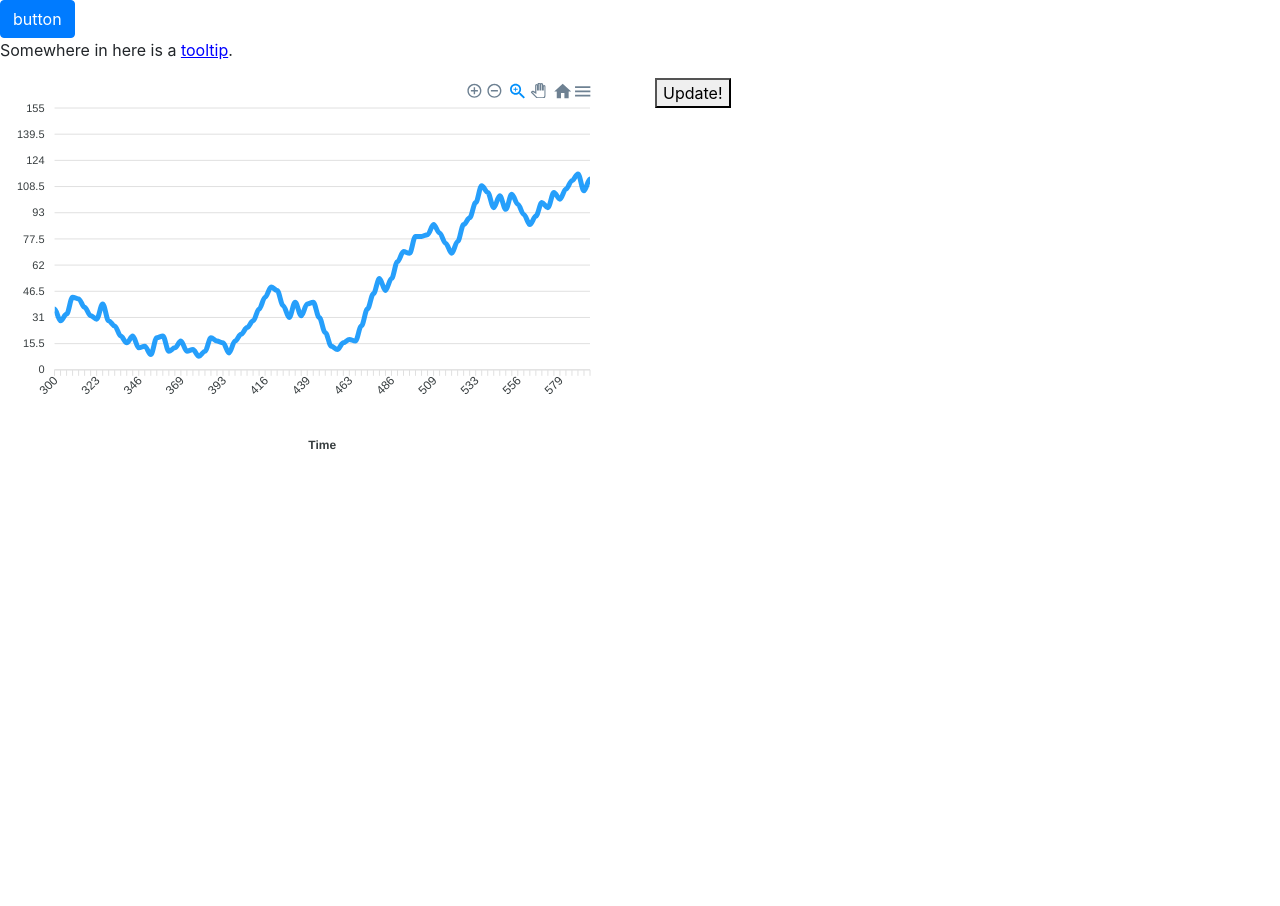
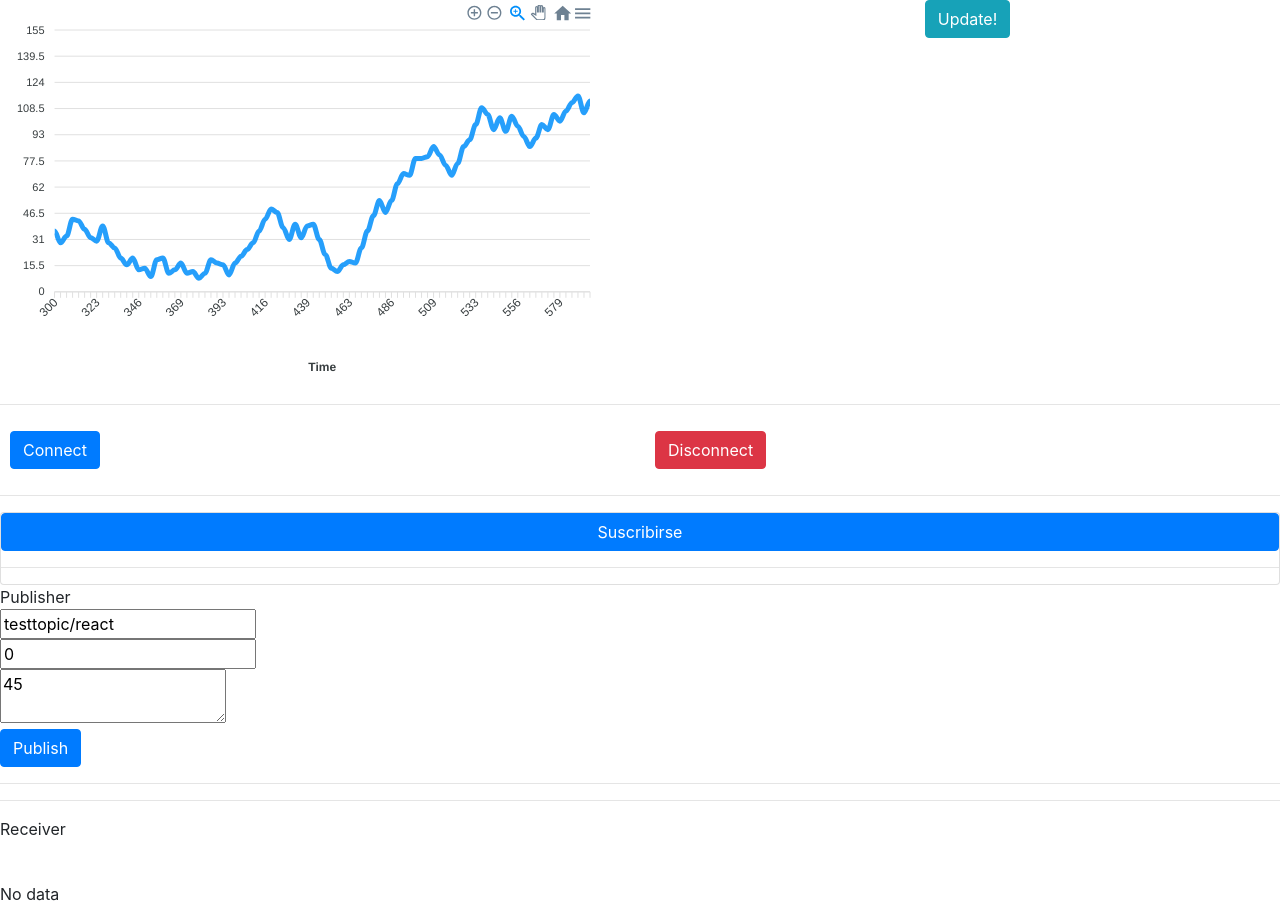
Before and after one commit to jasbel/00-react, a React (Create React App) app: page / in a window 1280 px wide. Before the commit the page ends 800 px from the top, so only its background shows below. Built offline with nearby package versions, Linux system fonts and the light colour scheme.

Commit message:
@ADD last code

```diff
--- a/package.json
+++ b/package.json
@@ -6,8 +6,10 @@
     "@testing-library/jest-dom": "^5.11.4",
     "@testing-library/react": "^11.1.0",
     "@testing-library/user-event": "^12.1.10",
+    "antd": "^4.9.2",
     "apexcharts": "^3.22.2",
     "bootstrap": "^4.5.3",
+    "mqtt": "^4.2.1",
     "react": "^17.0.1",
     "react-apexcharts": "^1.3.7",
     "react-dom": "^17.0.1",
--- a/src/App.js
+++ b/src/App.js
@@ -1,13 +1,16 @@
 import './App.css';
 import StrapPage from './Components/StrapPage';
 import ChartPage from './Components/ChartPage';
+import HookMqtt from './mqtt-connect/MqttConnect';
 
 function App() {
 
   return (
     <div>
-      <StrapPage />
       <ChartPage />
+      {/* <StrapPage /> */}
+      <hr/>
+      <HookMqtt />
     </div>
   );
 }
--- a/src/Components/ChartPage.js
+++ b/src/Components/ChartPage.js
@@ -1,5 +1,6 @@
 import React, {  useState, useEffect } from "react";
 import ReactApexChart from "react-apexcharts";
+import { Button } from "reactstrap";
 import {dataAleatory, dataGenerate, generateTimes} from '../api/Generate';
 
 
@@ -104,8 +105,8 @@ const ChartPage = () => {
           width="600"
         />
         </div>
-        <p className="col">
-            <button onClick={updateCharts}>Update!</button>
+        <p className="col" style={{ textAlign:"center" }}>
+            <Button color="info" onClick={updateCharts}>Update!</Button>
         </p>
       </div>
     </div>
--- /dev/null
+++ b/src/mqtt-connect/Connection.js
@@ -0,0 +1,59 @@
+import { Button, Container, Row, Col } from 'reactstrap';
+import React from 'react';
+
+const Connection = ({ connect, disconnect, connectBtn }) => {
+
+  // Acceso al servidor
+  const record = {
+    // host: 'https://servidoriot.ml/', // http://servidoriot.ml/, 52.67.166.235
+    // port: 18083,
+    host: 'broker.emqx.io',
+    port: 8083,
+  };
+
+  const { host, port } = record;
+
+  const url = `ws://${host}:${port}/mqtt`;
+
+  const options = {
+    keepalive: 30,
+    protocolId: 'MQTT',
+    protocolVersion: 4,
+    clean: true,
+    reconnectPeriod: 1000,
+    connectTimeout: 30 * 1000,
+    will: {
+      topic: 'WillMsg',
+      payload: 'Connection Closed abnormally..!',
+      qos: 0,
+      retain: false
+    },
+    rejectUnauthorized: false
+  };
+
+  const handleConnect = () => {
+
+    connect(url, options);
+  };
+
+  const handleDisconnect = () => {
+    disconnect();
+  };
+
+
+  return (
+    <>
+    <Row gutter={12} style={{ padding: '10px'}}>
+      <Col>
+        <Button color="primary" onClick={handleConnect}>{connectBtn}</Button>
+      </Col>
+      <Col>
+        <Button color="danger" onClick={handleDisconnect}>Disconnect</Button>
+      </Col>
+    </Row>
+    <hr/>
+    </>
+  );
+}
+
+export default Connection;
--- /dev/null
+++ b/src/mqtt-connect/MqttConnect.js
@@ -0,0 +1,109 @@
+import React, { createContext, useEffect, useState } from 'react';
+import Connection from './Connection';
+import Publisher from './Publisher';
+import Subscriber from './Subscriber';
+import Receiver from './Receiver';
+import mqtt from 'mqtt';
+
+export const QosOption = createContext([])
+const qosOption = [
+  {
+    label: '0',
+    value: 0,
+  }, {
+    label: '1',
+    value: 1,
+  }, {
+    label: '2',
+    value: 2,
+  },
+];
+
+const HookMqtt = () => {
+  const [client, setClient] = useState(null);
+  const [isSubed, setIsSub] = useState(false);
+  const [payload, setPayload] = useState({});
+  const [connectStatus, setConnectStatus] = useState('Connect');
+
+  const mqttConnect = (host, mqttOption) => {
+    setConnectStatus('Connecting');
+    setClient(mqtt.connect(host, mqttOption));
+  };
+
+  useEffect(() => {
+    if (client) {
+      client.on('connect', () => {
+        setConnectStatus('Connected');
+      });
+      client.on('error', (err) => {
+        console.error('Connection error: ', err);
+        client.end();
+      });
+      client.on('reconnect', () => {
+        setConnectStatus('Reconnecting');
+      });
+      client.on('message', (topic, message) => {
+        const payload = { topic, message: message.toString() };
+        setPayload(payload);
+      });
+    }
+  }, [client]);
+
+  const mqttDisconnect = () => {
+    if (client) {
+      client.end(() => {
+        setConnectStatus('Connect');
+      });
+    }
+  }
+
+  const mqttPublish = (context) => {
+    if (client) {
+      const { topic, qos, payload } = context;
+      client.publish(topic, payload, { qos }, error => {
+        if (error) {
+          console.log('Publish error: ', error);
+        }
+      });
+    }
+  }
+
+  const mqttSub = (subscription) => {
+    if (client) {
+      const { topic, qos } = subscription;
+      client.subscribe(topic, { qos }, (error) => {
+        if (error) {
+          console.log('Subscribe to topics error', error)
+          return
+        }
+        setIsSub(true)
+      });
+    }
+  };
+
+  const mqttUnSub = (subscription) => {
+    if (client) {
+      const { topic } = subscription;
+      client.unsubscribe(topic, error => {
+        if (error) {
+          console.log('Unsubscribe error', error)
+          return
+        }
+        setIsSub(false);
+      });
+    }
+  };
+
+  return (
+    <>
+      <Connection connect={mqttConnect} disconnect={mqttDisconnect} connectBtn={connectStatus} />
+      <QosOption.Provider value={qosOption}>
+        <Subscriber sub={mqttSub} unSub={mqttUnSub} showUnsub={isSubed} />
+        <Publisher publish={mqttPublish} />
+      </QosOption.Provider>
+      <Receiver payload={payload}/>
+    </>
+  );
+}
+
+export default HookMqtt;
--- /dev/null
+++ b/src/mqtt-connect/Publisher.js
@@ -0,0 +1,75 @@
+import React, { useState } from 'react';
+import { Card, Form, Input } from 'antd';
+import { Button } from 'reactstrap';
+
+const Publisher = ({ publish }) => {
+  const [form] = Form.useForm();
+
+  const record = {
+    payload: '45',
+    topic: 'testtopic/react',
+    qos: 0,
+  };
+
+  // const [payload, setPayload] = useState('45')
+
+  const onFinish = (values) => {
+
+    console.log( values)
+
+    publish(values)
+  };
+  const onPublish = () => {
+    publish(record)
+  }
+
+
+  const PublishForm = (
+    <Form
+      form={form}
+      initialValues={record}
+      onFinish={onFinish}
+    >
+          <Form.Item
+            name="topic"
+          >
+            <Input />
+          </Form.Item>
+
+          <Form.Item
+            name="qos"
+          >
+            <Input />
+          </Form.Item>
+
+          <Form.Item
+            name="payload"
+          >
+            <Input.TextArea />
+          </Form.Item>
+          <Form.Item>
+            <Button color="primary" htmlType="submit">
+              Publish
+            </Button>
+          </Form.Item>
+    </Form>
+  )
+
+
+  return (
+    <>
+      <Card
+        title="Publisher"
+      >
+        {PublishForm}
+        <hr/>
+        {/* <Button type="primary" onClick= {onPublish}>
+            Publish
+        </Button> */}
+      </Card>
+      <hr/>
+    </>
+  );
+}
+
+export default Publisher;
--- /dev/null
+++ b/src/mqtt-connect/Receiver.js
@@ -0,0 +1,35 @@
+import React, { useEffect, useState } from 'react';
+import { Card, List } from 'antd';
+
+const Receiver = ({ payload }) => {
+  const [messages, setMessages] = useState([])
+
+  useEffect(() => {
+    if (payload.topic) {
+      setMessages(messages => [...messages, payload])
+    }
+  }, [payload])
+
+  const renderListItem = (item) => (
+    <List.Item>
+      <List.Item.Meta
+        title={item.topic}
+        description={item.message}
+      />
+    </List.Item>
+  )
+
+  return (
+    <Card
+      title="Receiver"
+    >
+      <List
+        size="small"
+        dataSource={messages}
+        renderItem={renderListItem}
+      />
+    </Card>
+  );
+}
+
+export default Receiver;
--- /dev/null
+++ b/src/mqtt-connect/Subscriber.js
@@ -0,0 +1,41 @@
+import React, { useState } from 'react';
+import { Card, Button} from 'reactstrap';
+
+const Subscriber = ({ sub, unSub, showUnsub }) => {
+
+  const [subscribe, setSubscribe] = useState('Suscribirse')
+
+  const record = {
+    topic: 'testtopic/react',
+    qos: 0,
+  };
+
+  const handleUnsub = () => {
+    unSub(record);
+  };
+
+  const handleSubscribe = () => {
+    sub(record);
+    setSubscribe('Suscrito')
+  }
+
+  return (
+    <Card
+      title="Subscripcion"
+    >
+      <Button color="primary" onClick={handleSubscribe}>
+      {subscribe}
+      </Button>
+      {
+        showUnsub ?
+          <Button color="danger" onClick={handleUnsub}>
+            Desuscribirme
+          </Button>
+          : null
+      }
+      <hr/>
+    </Card>
+  );
+}
+
+export default Subscriber;
```
Also changed, not shown: 1 other file (tests, documents, lock files or other folders).
